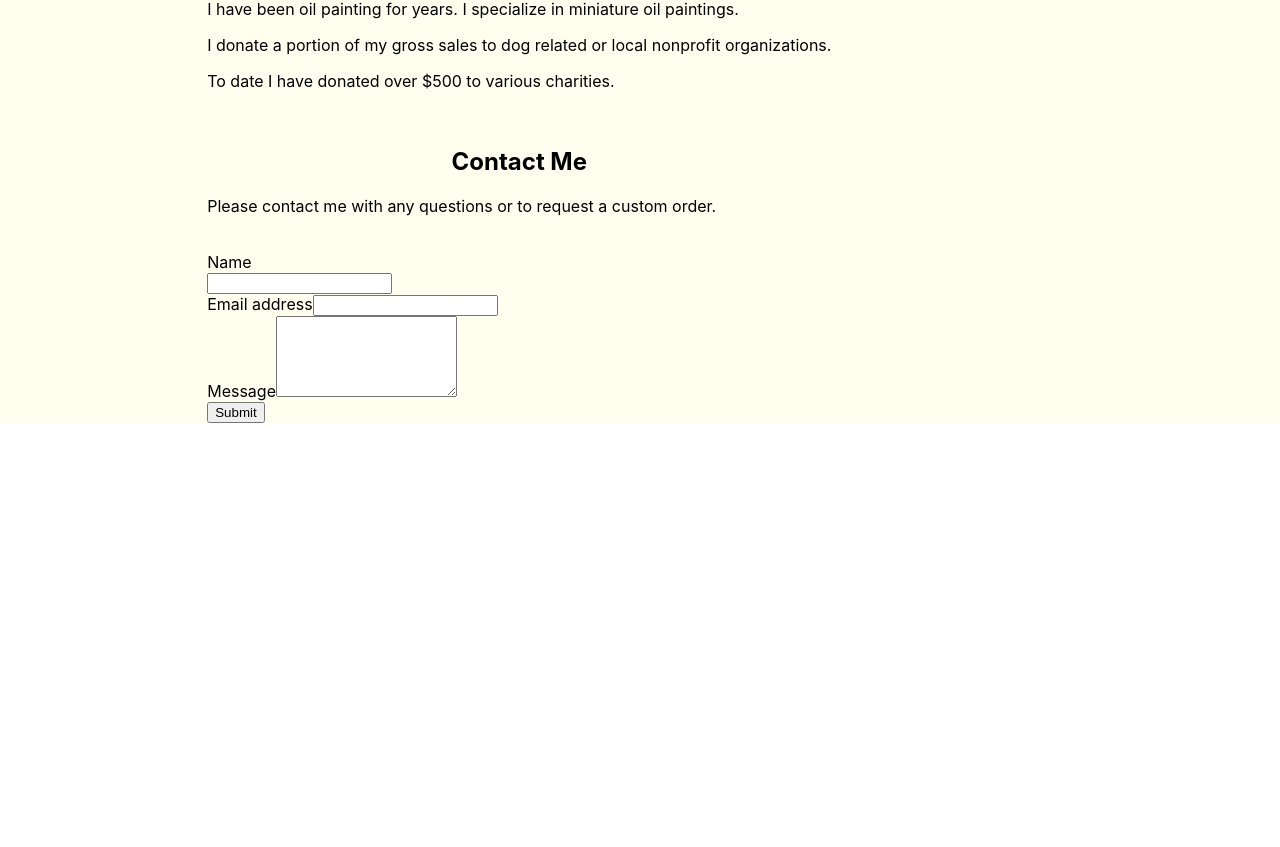
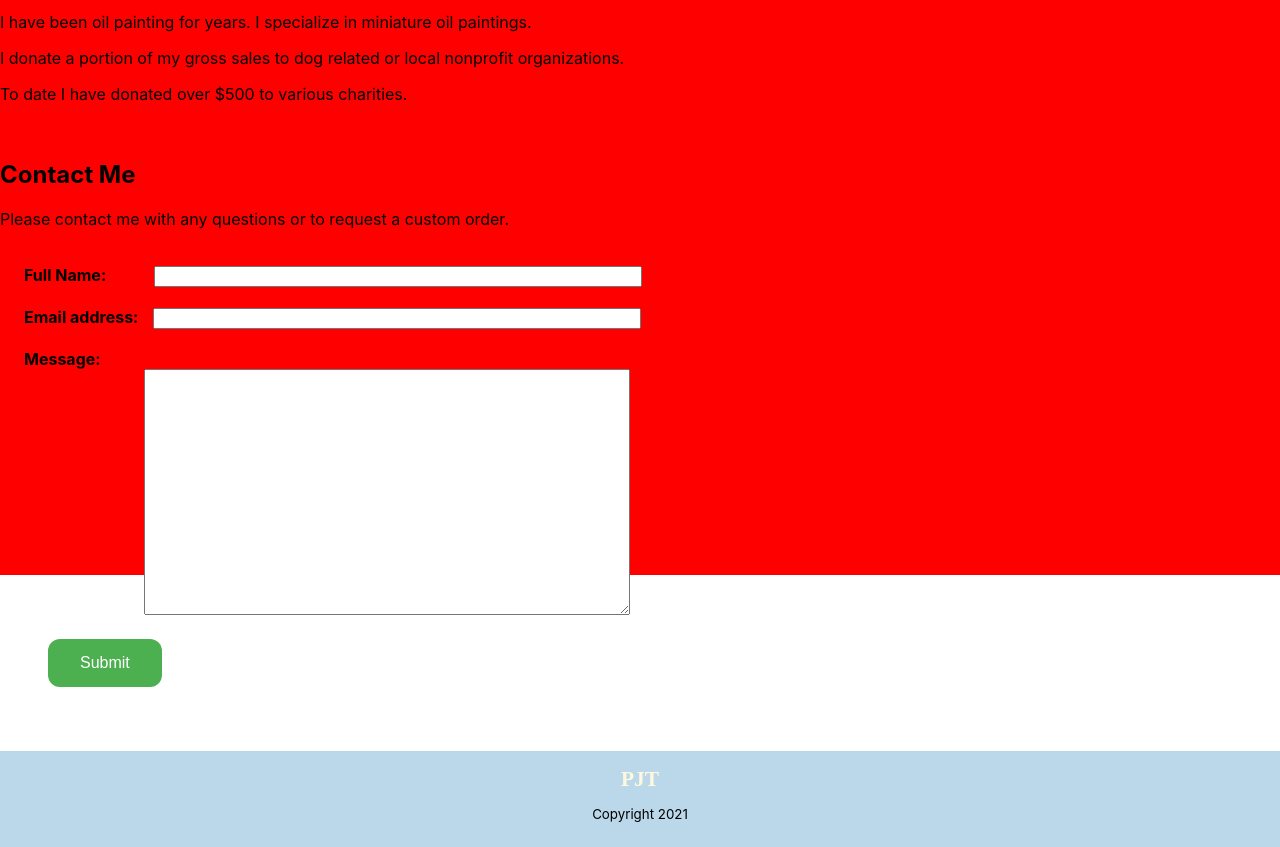
Before and after one commit to PJTeel/Unit4-Front-End, a React (Create React App) app: page /aboutme in a window 1280 px wide. Shown: the part 225-1072 px from the top of the page. Before the commit the page ends 800 px from the top, so only its background shows below. Built offline with nearby package versions, Linux system fonts and the light colour scheme; no server answers.

Commit message:
starting CSS

```diff
--- /dev/null
+++ b/src/AboutMe.css
@@ -0,0 +1,3 @@
+.AboutMe h2 {
+    text-align: center;
+}
--- a/src/AboutMe.js
+++ b/src/AboutMe.js
@@ -1,7 +1,7 @@
 import React, { Component } from 'react';
 import NameForm from './Contact';
 import Contact from './Contact';
-
+import './App.css';
 
 
 class AboutMe extends Component {
@@ -14,7 +14,7 @@ class AboutMe extends Component {
                 <main>
                     <br></br>
                     <div className='AboutMe-Intro-Div'>
-                        <h3>About Me</h3>
+                        <h2>About Me</h2>
                         <br></br>
                         <br></br>
                         <p className='AboutMe-Intro'>
--- a/src/App.css
+++ b/src/App.css
@@ -1,11 +1,15 @@
 .app {
-  background: ivory;
+  /* background: ivory; */
+  background: red;
+  width: 100vw;
+  height: 100vh;
 }
+
 
 h1 {
   text-align: center;
   background: rgb(187, 216, 235);
-  height: 10vh;
+  /* height: 10vh; */
   font-family: 'Redressed', cursive;
   margin-top: 0vh;
   padding-top: 2vh;;
@@ -16,10 +20,12 @@ h1 {
   flex-direction: row;
   flex-wrap: wrap;
   justify-content: space-evenly;
-  align-content: space-around;
-  margin-left: 2vw;
-  margin-right: 2vw;
+  /* margin-left: 1in; */
+  border: 3px solid yellow;
+
+  margin-left: 1.8in;
 }
+
 div.gallery {
   margin: 20px;
   border: 2px solid #777;
@@ -28,6 +34,7 @@ div.gallery {
   height: 250px;
   padding: 1vw;
   border-radius: 10px;
+  border: 3px solid white;
 }
 
 div.gallery:hover {
--- a/src/App.js
+++ b/src/App.js
@@ -6,6 +6,7 @@ import Show from './Show';
 import Home from './Home';
 import AboutMe from './AboutMe';
 import Header from './Header';
+import Footer from './Footer';
 
 class App extends Component {
   constructor(props) {
@@ -31,7 +32,7 @@ class App extends Component {
        return (
       <div className="app">
         <Header></Header>
-        <div className='container'>
+        <div className='containers'>
       <Switch>
           <Route exact path='/' render={(routerProps) =>
             <Home {...this.state} {...routerProps} />
@@ -45,6 +46,7 @@ class App extends Component {
           <Route exact path='/aboutme/' component={AboutMe} />
           </Switch>
         </div>
+        <Footer></Footer>
       </div>
 
     );
--- a/src/Contact.css
+++ b/src/Contact.css
@@ -1,3 +1,43 @@
-.App {
-    color: black;
+textarea {
+    margin-left: 1in;
+    width: 6in;
+    height: 2.5in;
 }
+
+label {
+    margin-left: .25in;
+    font-weight: 700;
+}
+
+.form-control {
+    width: 5in;
+    margin-left: .5in;
+}
+
+.form-control1 {
+    width: 5in;
+    margin-left: 1.50in;
+}
+
+.form-control2 {
+    width: 5in;
+    margin-left: .15in;
+}
+
+.email {
+    width: 5in;
+}
+
+.btn-primary {
+
+    margin-left: .5in;
+    background-color: #4CAF50; /* Green */
+    border: none;
+    color: white;
+    padding: 15px 32px;
+    text-align: center;
+    text-decoration: none;
+    display: inline-block;
+    font-size: 16px;
+    border-radius: 12px;
+    }
--- a/src/Contact.js
+++ b/src/Contact.js
@@ -19,18 +19,23 @@ class Contact extends React.Component {
         <div className="App">
           <form id="contact-form" onSubmit={this.handleSubmit.bind(this)} method="POST">
             <div className="form-group">
-              <div className="name">Name</div>
+              <label htmlFor="name">Full Name:</label>
               <input type="text" className="form-control" value={this.state.name} onChange={this.onNameChange.bind(this)} />
             </div>
+            <br></br>
             <div className="form-group">
-              <label htmlFor="exampleInputEmail1">Email address</label>
-              <input type="email" className="form-control" aria-describedby="emailHelp" value={this.state.email} onChange={this.onEmailChange.bind(this)} />
+              <label htmlFor="exampleInputEmail1">Email address:</label>
+              <input type="email" className="form-control2" aria-describedby="emailHelp" value={this.state.email} onChange={this.onEmailChange.bind(this)} />
             </div>
+            <br></br>
+            <label htmlFor="message">Message:</label>
+
             <div className="form-group">
-              <label htmlFor="message">Message</label>
-              <textarea className="form-control" rows="5" value={this.state.message} onChange={this.onMessageChange.bind(this)} />
+
+              <textarea className="form-control1" value={this.state.message} onChange={this.onMessageChange.bind(this)} />
             </div>
-            <button type="submit" className="btn btn-primary">Submit</button>
+            <br></br>
+            <button type="submit" className="btn-primary">Submit</button>
           </form>
         </div>
       );
--- /dev/null
+++ b/src/Footer.css
@@ -0,0 +1,23 @@
+.Footer {
+    height: 1in;;
+    background-color: rgb(187, 216, 235);
+    text-align: center;
+    font-size: 8pt;
+    /* margin-left: -30px; */
+    color:cornsilk;
+    /* position: fixed; */
+    width: 100%;
+
+}
+
+.Footer h1 {
+    color:cornsilk;
+    margin-top: 3em;
+
+}
+
+.Footer p {
+    color:black;
+    font-size: 10pt;
+
+}
--- /dev/null
+++ b/src/Footer.js
@@ -0,0 +1,14 @@
+import React from "react";
+import './Footer.css';
+
+function Footer() {
+    return (
+        <div className='Footer'>
+            <h1>PJT</h1>
+            <p>Copyright 2021</p>
+
+        </div>
+    );
+}
+
+export default Footer;
--- a/src/Header.css
+++ b/src/Header.css
@@ -1,4 +1,4 @@
-h1 {
+.Header h1 {
     text-align: center;
     font-family: 'Redressed', cursive;
     display: inline;
@@ -20,5 +20,5 @@ h1 {
     height: 10vh;
     background-color: rgb(187, 216, 235);
     color: cornsilk;
-    padding-top: 1vh;
+    padding-top: 1.5vh;
 }
--- /dev/null
+++ b/src/Home.css
@@ -0,0 +1,4 @@
+.Home {
+    background: rgb(235, 235, 69);
+    height: 100vh;
+  }
--- a/src/Home.js
+++ b/src/Home.js
@@ -4,12 +4,9 @@ import axios from 'axios';
 import './App.css';
 
 
-
 class Home extends Component {
 
-
     render() {
-
         const paintings = this.props.paintings.map((value, index) =>
             <div key={index}>
 
@@ -21,15 +18,12 @@ class Home extends Component {
                 </Link>
             </div>
         )
-
-
         return (
             <div className="app" >
                 <div className='container'>
                     {paintings}
                 </div>
             </div>
-
         );
     }
 }
--- a/src/Show.css
+++ b/src/Show.css
@@ -1,16 +1,13 @@
-h2 {
-    text-align: center;
-}
 .showMain {
     display: flex;
-      flex-wrap: wrap;
-      justify-content: space-evenly;
-      padding-bottom: 3vh;
+    flex-wrap: wrap;
+    justify-content: space-evenly;
+      /* padding-bottom: 3vh; */
   }
 
   .show {
-    width: 200px;
-    height: 200px;
+    width: 350px;
+    height: 350px;
     display: inline;
     border-width: .25in;
     border-radius: 10px;
```
